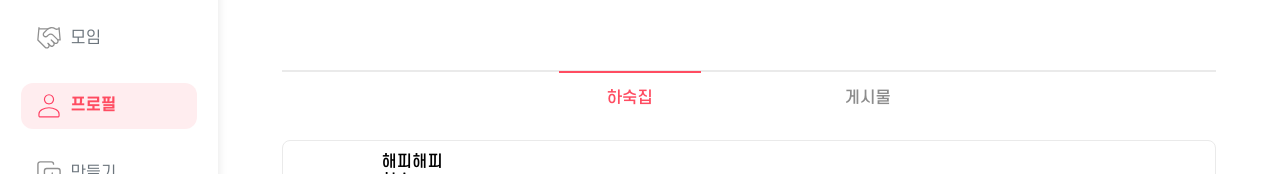
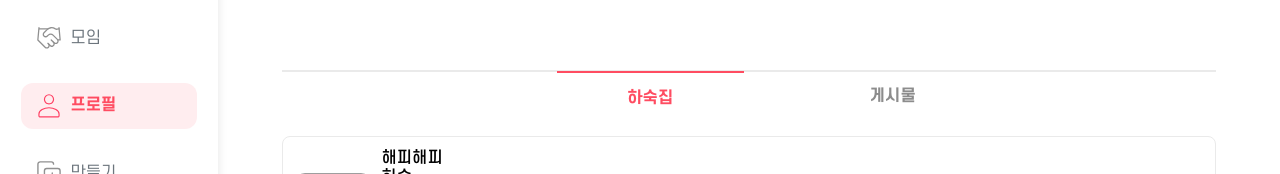
Before and after one commit to Team-Solvit/Nuri-Client, a Next.js app: page /profile in a window 1280 px wide. Shown: the part 231-405 px from the top of the page. Built offline with nearby package versions, Linux system fonts and the light colour scheme; grey boxes are pictures that could not be loaded.

Commit message:
refactor(SOLVIT25-59) :: 프로필 에니메이션 추가

```diff
--- a/src/app/profile/page.tsx
+++ b/src/app/profile/page.tsx
@@ -165,9 +165,13 @@ export default function ProfilePage() {
                 </S.ProfileMain>
             </S.Profile>
             <S.Side isSelected={selected}>
-                <S.Tab onClick={() => setSelected(1)}>하숙집</S.Tab>
-                <S.Tab onClick={() => setSelected(2)}>게시물</S.Tab>
-            </S.Side>
+				<S.Tab>
+					<p onClick={() => setSelected(1)}>하숙집</p>
+				</S.Tab>
+				<S.Tab2>
+					<p onClick={() => setSelected(2)}>게시물</p>
+				</S.Tab2>
+			</S.Side>
             <S.PostList>
                 {selected === 1 && (
                     <S.List1>
--- a/src/app/profile/style.ts
+++ b/src/app/profile/style.ts
@@ -84,6 +84,7 @@ export const PostList = styled.div`
   flex-direction: column;
   width: 100%;
   min-width: 73vw;
+  margin-top: 3rem;
 `
 
 export const List2 = styled.div`
@@ -109,7 +110,57 @@ export const PostItem = styled.div`
   flex-shrink: 0;
 `
 
+export const Side = styled.div<{ isSelected: number }>`
+  display: flex;
+  width: 73vw;
+  margin-top: 5rem;
+  align-items: center;
+  font-size: ${fontSizes.Body};
+  color: ${colors.gray};
+  gap: 5rem;
+  border-top: 2px solid ${colors.line};
+  font-weight: 550;
+  justify-content: space-around;
+  position: relative;
 
+  & > div:nth-of-type(1) {
+    left: 0;
+  }
+
+  & > div:nth-of-type(${(props) => props.isSelected}) {
+    border-top: 2px solid ${colors.primary};
+    transition: all 0.1s ease-in-out;
+    color: ${colors.primary};
+  }
+
+  & > div:nth-of-type(3) {
+    right: 0;
+  }
+`
+export const Tab = styled.div`
+  position: absolute;
+  top: -1px;
+  padding: 1rem 3rem;
+  width: 20%;
+  text-align: center;
+  margin-left: 17.2rem;
+
+  & > p {
+    cursor: pointer;
+  }
+`
+export const Tab2 = styled.div`
+  position: absolute;
+  top: -1px;
+  padding: 1rem 3rem;
+  width: 20%;
+  text-align: center;
+  margin-left: 18rem;
+
+  & > p {
+    cursor: pointer;
+  }
+`
 
 export const Stats = styled.div`
   display: flex;
@@ -170,43 +221,6 @@ export const Button = styled.div`
   gap: 1rem;
 `
 
-export const Side = styled.div<{ isSelected: number }>`
-  display: flex;
-  width: 73vw;
-  align-items: center;
-  font-size: ${fontSizes.Body};
-  justify-content: center;
-  gap: 6rem;
-  color: ${colors.gray};
-  border-top: 2px solid ${colors.line};
-  font-weight: 500;
-  margin-top: 5rem;
-  position: relative;
-
-  & > div:nth-of-type(1) {
-    left: 0;
-  }
-
-  & > div:nth-of-type(${(props) => props.isSelected}) {
-    border-top: 2px solid ${colors.primary};
-    color: ${colors.primary};
-    margin-top: -1px;
-  }
-
-  & > div:nth-of-type(3) {
-    right: 0;
-  }
-`
-
-export const Tab = styled.div`
-  background-color: ${colors.background};
-  padding: 1rem 3rem;
-  font-size: ${fontSizes.Body};
-  color: ${colors.gray};
-  cursor: pointer;
-  text-align: center;
-`
-
 export const EditButton = styled.button`
   background: ${colors.primary};
   color: ${colors.background};
```
